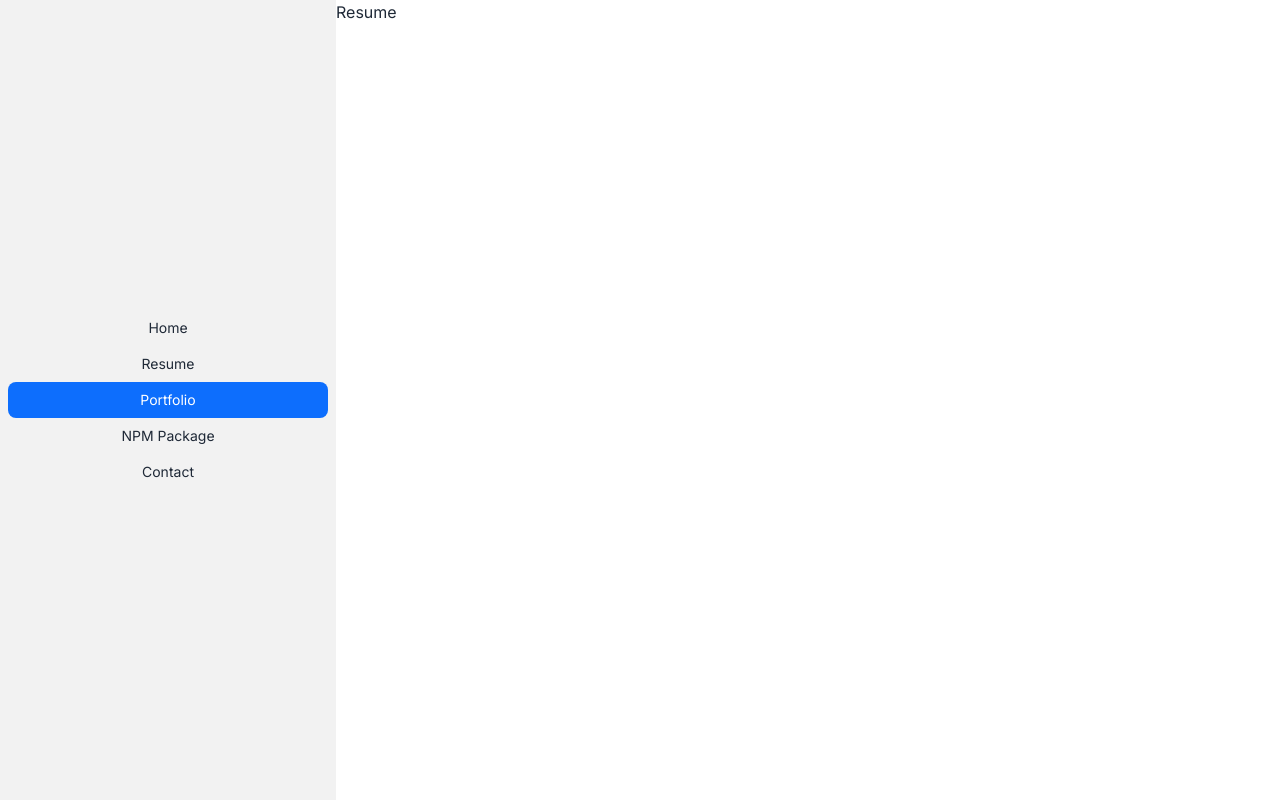
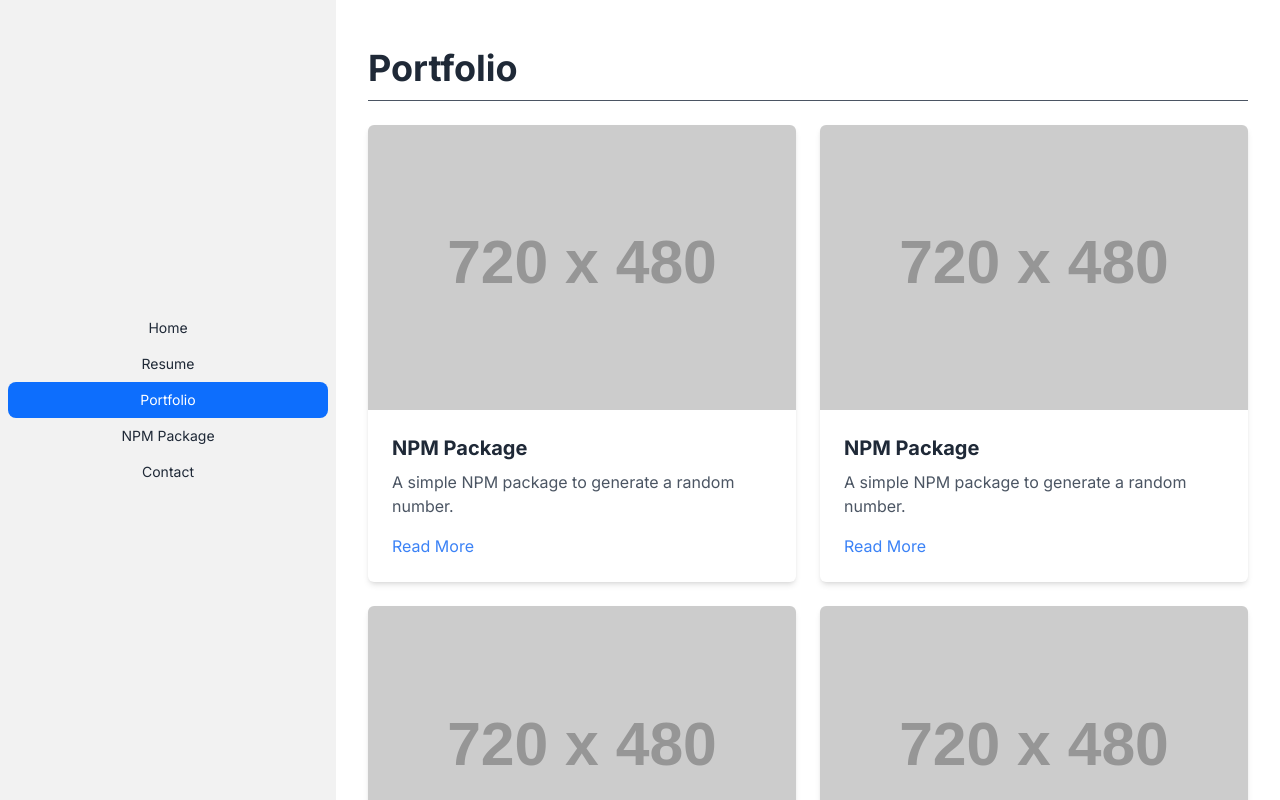
Before and after one commit to ssakib4040/nextjs-portfolio, a Next.js app: page /portfolio in a window 1280 px wide. Shown: the top 800 px of the page. Built offline with nearby package versions, Linux system fonts and the light colour scheme.

Commit message:
Portfolio Card structure Added

```diff
--- a/app/portfolio/page.tsx
+++ b/app/portfolio/page.tsx
@@ -1,5 +1,44 @@
+import Image from "next/image";
 import React from "react";
 
 export default function page() {
-  return <div>Resume</div>;
+  return (
+    <div className="lg:px-8 lg:py-12 px-6 py-8">
+      <h1 className=" text-4xl font-bold text-gray-800 ">Portfolio</h1>
+      <hr className="my-3 border-gray-600" />
+
+      {/* grid with 4 card */}
+      <div className="grid 2xl:grid-cols-4 lg:grid-cols-2 grid-cols-1 gap-6 my-6">
+        {Array(8)
+          .fill(0)
+          .map((_, i) => (
+            <div
+              className="bg-white shadow-md rounded-md overflow-hidden"
+              key={i}
+            >
+              <Image
+                src="https://dummyimage.com/720x480"
+                alt=""
+                width={1080}
+                height={480}
+              />
+              <div className="p-6">
+                <h2 className="text-xl font-bold text-gray-800">NPM Package</h2>
+                <p className="text-gray-600 mt-2">
+                  A simple NPM package to generate a random number.
+                </p>
+                <a
+                  href="https://www.npmjs.com/package/random-number-generator-123"
+                  target="_blank"
+                  rel="noreferrer"
+                  className="text-blue-500 mt-4 block"
+                >
+                  Read More
+                </a>
+              </div>
+            </div>
+          ))}
+      </div>
+    </div>
+  );
 }
--- a/next.config.js
+++ b/next.config.js
@@ -1,4 +1,13 @@
 /** @type {import('next').NextConfig} */
-const nextConfig = {}
+const nextConfig = {
+  images: {
+    remotePatterns: [
+      {
+        protocol: "https",
+        hostname: "dummyimage.com",
+      },
+    ],
+  },
+};
 
-module.exports = nextConfig
+module.exports = nextConfig;
```
